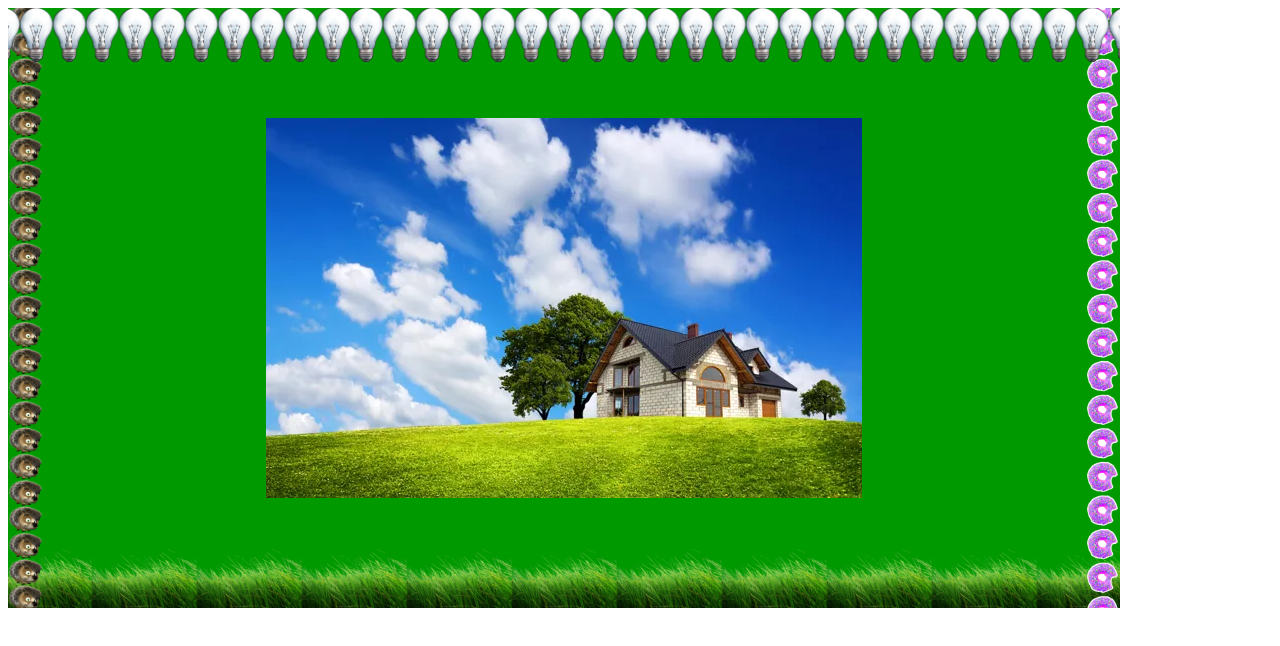
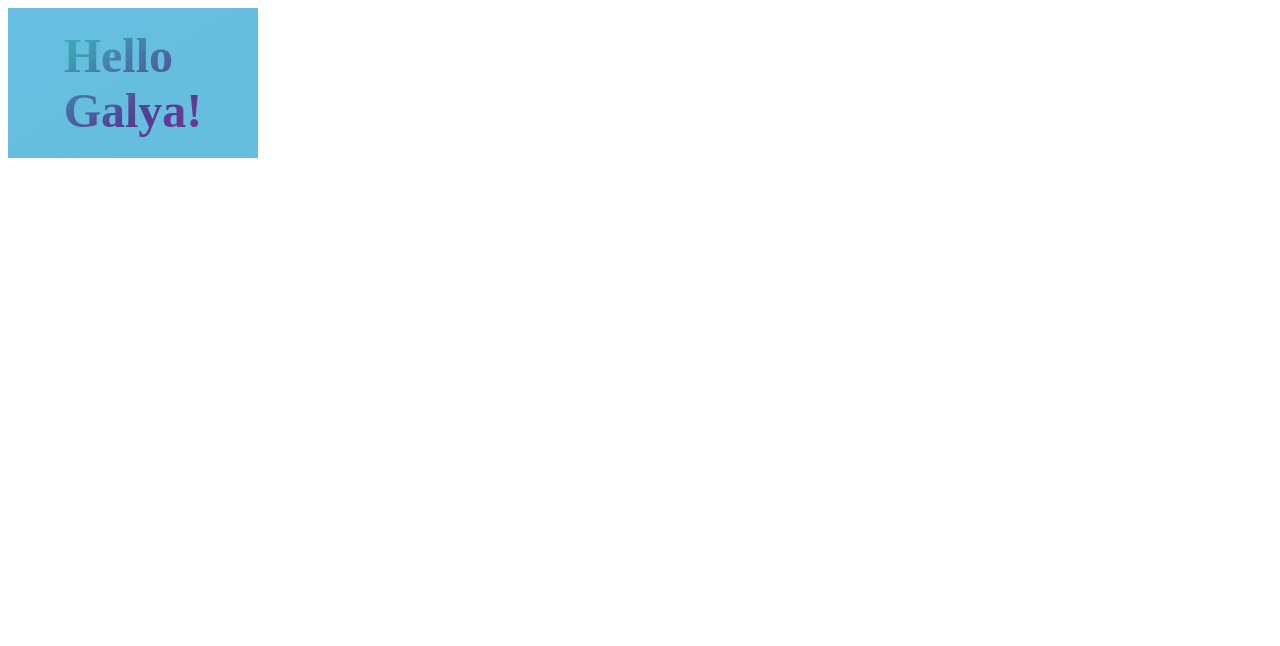
Before and after one commit to Rostya030/T16, a plain HTML site: page index.html in a window 1280 px wide. Drawn offline with Linux system fonts and the light colour scheme.

Commit message:
galya gradient??
galya gradient??

```diff
--- a/index.html
+++ b/index.html
@@ -8,7 +8,8 @@
 </head>
 <body>
     <div class="bg-box">
-
+        <div class="gradient"></div>
+        <h1 class="hello-text gradient-text">Hello Galya!</h1>
     </div>
 </body>
 </html>
--- a/style.css
+++ b/style.css
@@ -1,14 +1,52 @@
-* {
-    box-sizing: border-box;
+.bg-box {
+    position: relative;
+    width: 250px;
+    height: 150px;
+    overflow: hidden;
 }
 
-.bg-box {
-    width: 88%;
-    height: 600px;
-    background-color: #090;
-    background-image: url(./image.kryakva/xata.webp), url(./image.kryakva/lamp.png), url(./image.kryakva/ezik.webp), url(./image.kryakva/ponchik-removebg-preview.png), url(./image.kryakva/green-png-44873.png);
-    background-repeat: no-repeat, repeat-x, repeat-y, repeat-y, repeat-x;
-    background-position: center, top, left, right, bottom;
-    background-size: auto, 33px, 35px, 35px, 105px;
+.gradient {
+    height: 3000px;
+    width: 1000%;
+    background: linear-gradient(149deg, #7de3ff 0%, #002053 100%);
+    animation: gradient 10s infinite linear;
+    background-size: 4000%;
+    position: absolute;
+    top: 0;
+    left: 0;
+    z-index: 1;
+}
 
+@keyframes gradient {
+    0% {
+        background-position: 80% 0%;
+    }
+    50% {
+        background-position: 20% 100%;
+    }
+    100% {
+        background-position: 80% 0%;
+    }
 }
+
+.hello-text {
+    position: absolute;
+    top: 50%;
+    left: 50%;
+    transform: translate(-50%, -50%);
+    font-size: 3rem;
+    opacity: 0.9;
+    z-index: 2;
+    margin: 0;
+    pointer-events: none;
+}
+
+.gradient-text {
+    background: linear-gradient(149deg, rgb(37, 241, 204) 0%, rgb(85, 46, 139) 42%, rgba(187,24,148,1) 72%, rgba(115,53,134,1) 100%);
+    background-size: 400%;
+    background-clip: text;
+    -webkit-background-clip: text;
+    color: transparent;
+    -webkit-text-fill-color: transparent;
+    animation: gradient 10s infinite linear;
+}
```
Also changed, not shown: image.kryakva/ezik.webp (deleted), image.kryakva/green-png-44873.png (deleted), image.kryakva/lamp.png (deleted), image.kryakva/ponchik-removebg-preview.png (deleted), image.kryakva/xata.webp (deleted).
